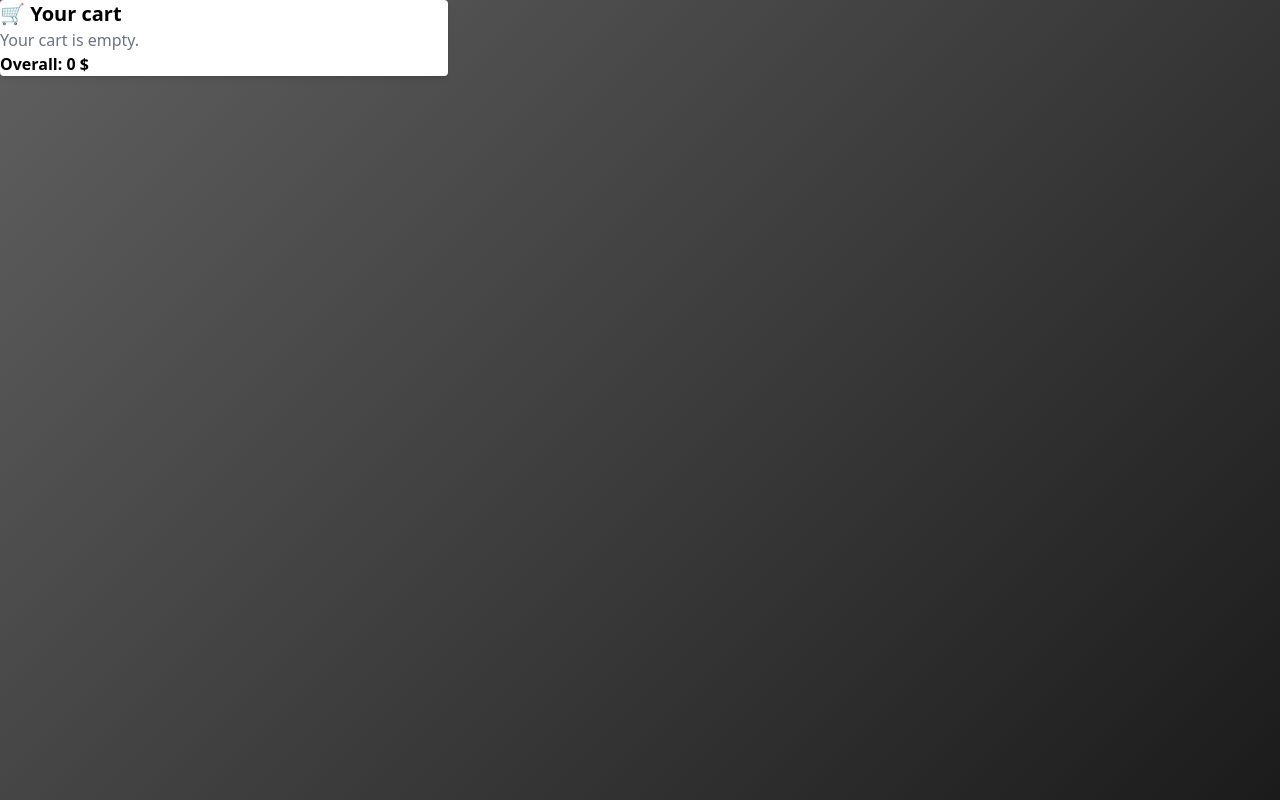
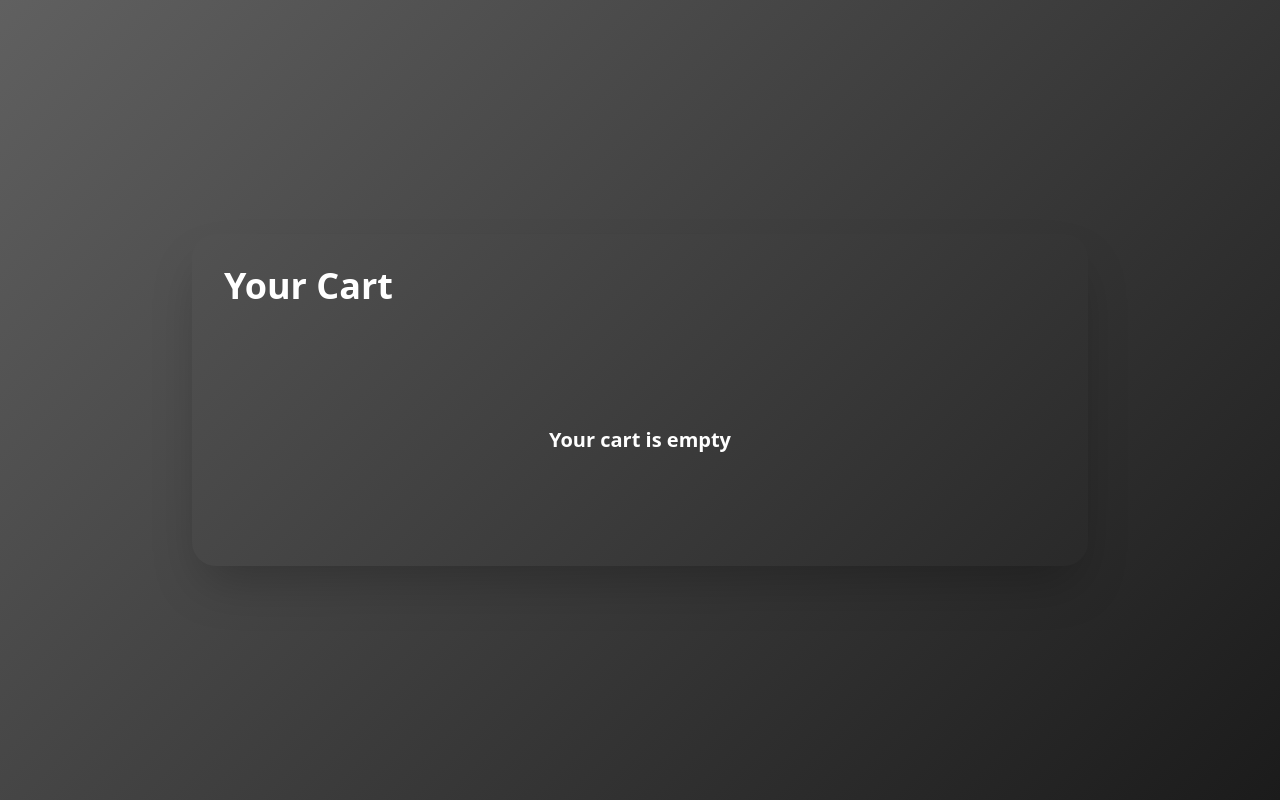
Before and after one commit to Swayy123456789/Rocnikova-prace, a React (Vite) app in the folder client/: page /cart in a window 1280 px wide. Built offline with nearby package versions, Linux system fonts and the light colour scheme.

Commit message:
main fixes, cart design

```diff
--- a/client/src/components/Cart/Cart.jsx
+++ b/client/src/components/Cart/Cart.jsx
@@ -6,41 +6,61 @@ const Cart = () => {
   const products = useSelector((state) => state.cart.products);
   const dispatch = useDispatch();
 
-  // Spočítej celkovou cenu
+  // vypocitani celkove ceny
   const totalPrice = products.reduce((total, product) => {
     return total + product.price * product.quantity;
   }, 0);
 
   return (
-    <div className="p-6 max-w-md mx-auto bg-white shadow-md rounded">
-      <h2 className="text-xl font-bold mb-4">🛒 Your cart</h2>
+    <>
+   <div className="min-h-screen bg-gradient-to-br text-white flex items-center justify-center !px-4 !py-10">
+  <div className="w-full max-w-4xl shadow-2xl rounded-3xl !p-8 sm:p-10 lg:p-14 transition-all">
+    <h2 className="text-3xl lg:text-4xl font-bold !mb-10 flex items-center !gap-3 text-white">
+      <span>Your Cart</span>
+    </h2>
 
-      {products.length === 0 ? (
-        <p className="text-gray-500">Your cart is empty.</p>
-      ) : (
-        products.map((product) => (
-          <div key={product.id} className="mb-3 flex justify-between items-center border-b pb-2">
-            <span>{product.name} × {product.quantity}</span>
+    {products.length === 0 ? (
+      <p className="text-white text-center !font-semibold !py-20 text-xl">Your cart is empty</p>
+    ) : (
+      <div className="!space-y-6">
+        {products.map((product) => (
+          <div
+            key={product.id}
+            className="flex flex-col sm:flex-row items-start sm:items-center justify-between !px-5 !py-4 rounded-2xl shadow-sm border border-gray-200"
+          >
+            <div className="!mb-2 sm:mb-0">
+              <p className="text-lg !font-semibold text-white">{product.name}</p>
+              <p className="text-sm !font-semibold text-white">Quantity: {product.quantity}</p>
+              <p className="text-sm !font-semibold text-white">Price: {product.price} $</p>
+            </div>
             <button
               onClick={() => dispatch(removeFromCart(product.id))}
-              className="text-red-600 hover:text-red-800">
-
-              Delete
+              className="text-sm bg-gray-500 !px-4 !py-2 rounded-lg hover:bg-gray-600 transition"
+            >
+              Remove
             </button>
           </div>
-        ))
-      )}
+        ))}
+      </div>
+    )}
 
-      <div className="font-semibold mt-4">Overall: {totalPrice.toFixed(0)} $</div>
+    {products.length > 0 && (
+      <>
+        <div className="!mt-10 text-right text-2xl font-bold text-white">
+          Total: <span className="text-white">${totalPrice}</span>
+        </div>
 
-      {products.length > 0 && (
         <button
           onClick={() => dispatch(clearCart())}
-          className="mt-4 w-full bg-red-500 text-white py-2 rounded hover:bg-red-600 transition">
-          Delete cart
+          className="!mt-6 w-full bg-blue-500 text-white text-lg !font-semibold !py-3 rounded-xl hover:bg-blue-600 transition duration-400 shadow-md"
+        >
+          Clear Cart
         </button>
-      )}
-    </div>
+      </>
+    )}
+  </div>
+</div>
+    </>
   );
 };
 
--- a/client/src/components/CartPreview/CartPreview.jsx
+++ b/client/src/components/CartPreview/CartPreview.jsx
@@ -8,29 +8,30 @@ export default function CartPreview({ onClose }) {
   return (
     <>
     <div
-      className="absolute -right-39 !mt-2 !p-3 w-80 bg-gray-300 shadow-2xl rounded-2xl overflow-hidden border border-gray-300"
+      className="absolute -right-39 !mt-2 !p-3 w-110 bg-gray-300 shadow-2xl rounded-2xl overflow-hidden border border-gray-300"
       style={{ zIndex: 9999, top: '60px' }} // zajistime, ze dropdown bude nad kartičkami
     >
       <div className="!p-4">
-        <h3 className="text-lg font-semibold !mb-3 text-gray-800 border-b !pb-2">🛒 Your cart</h3>
+        <h3 className="text-lg font-semibold !mb-3 text-gray-800 border-b !pb-2">Your cart</h3>
 
         {products.length === 0 ? (
-          <p className="text-sm text-gray-500">Your cart is empty.</p>
+          <p className="!mx-auto text-sm text-gray-500">Your cart is empty.</p>
         ) : (
-          <ul className="space-y-2 max-h-60">
+          <ul className="space-y-2 !max-h-60">
             {products.map((product) => (
               <li
                 key={product.id}
-                className="text-sm text-gray-700 flex justify-between items-center !py-1 !px-2 hover:bg-gray-200 rounded-md transition">
-                <span className="truncate !max-w-[60%] text-black">{product.name} × {product.quantity}</span>
-                <span className="font-bold">{(product.price * product.quantity)} $</span>
+                className="text-sm text-gray-700 flex justify-between !py-1 !px-2 hover:bg-gray-200 rounded-md transition">
+                <span className="!max-w-[60%] text-black">{product.name} × {product.quantity}</span>
+                <span className="font-bold text-white">{(product.price * product.quantity)} $</span>
               </li>
             ))}
           </ul>
         )}
       </div>
       {products.length > 0 && (
-        <div className="bg-gray-50 !px-4 !py-3 border-t border-gray-200">
+
+        <div className="!px-4 !py-3 border-t text-gray-800">
           <div className="flex justify-between font-semibold text-gray-800 !mb-3">
             <span>Overall:</span>
             <span>{totalPrice} $</span>
--- a/client/src/components/Header/index.jsx
+++ b/client/src/components/Header/index.jsx
@@ -31,7 +31,7 @@ export default function Header() {
       initial="hidden"
       animate="visible"
     >
-      <section className="container !mx-auto max-w-screen-xl">
+      <section className="container !mx-auto !max-w-255">
         <header>
           <div className={s.outline}> {/* Používáme tvoje CSS třídy pro Header */}
             <Link to={"/"}>
--- a/client/src/pages/ProductView/index.jsx
+++ b/client/src/pages/ProductView/index.jsx
@@ -70,7 +70,7 @@ export default function ProductView() {
     <div className="min-h-screen flex items-center justify-center bg-gradient-to-br">
       <div className="w-full max-w-5xl grid md:grid-cols-2 gap-10 items-center rounded-3xl !p-8 shadow-xl text-white transition-all duration-300 hover:shadow-2xl hover:scale-[1.01]">
 
-        {/* Image */}
+        {/* obrazek */}
         <div className="flex justify-center items-center h-[500px]">
           <img
             src={product.imagePath}
@@ -79,7 +79,7 @@ export default function ProductView() {
           />
         </div>
 
-        {/* Info */}
+        {/* info */}
         <div className="!space-y-4 h-[500px] flex flex-col justify-between">
           <div>
             <h1 className="text-4xl font-bold">{product.name}</h1>
@@ -92,12 +92,11 @@ export default function ProductView() {
             <p><span className="font-semibold">Material:</span> {product.material}</p>
           </div>
 
-          {/* Add to cart button */}
+          {/* pridani do kosiku tlacitko */}
           <button
             onClick={handleAddToCart}
             className="bg-gray-500 hover:bg-green-700 transition text-white font-semibold !px-4 !py-2 rounded-xl shadow">
-
-            Přidat do košíku
+            Add to cart
           </button>
 
           <Link
```
